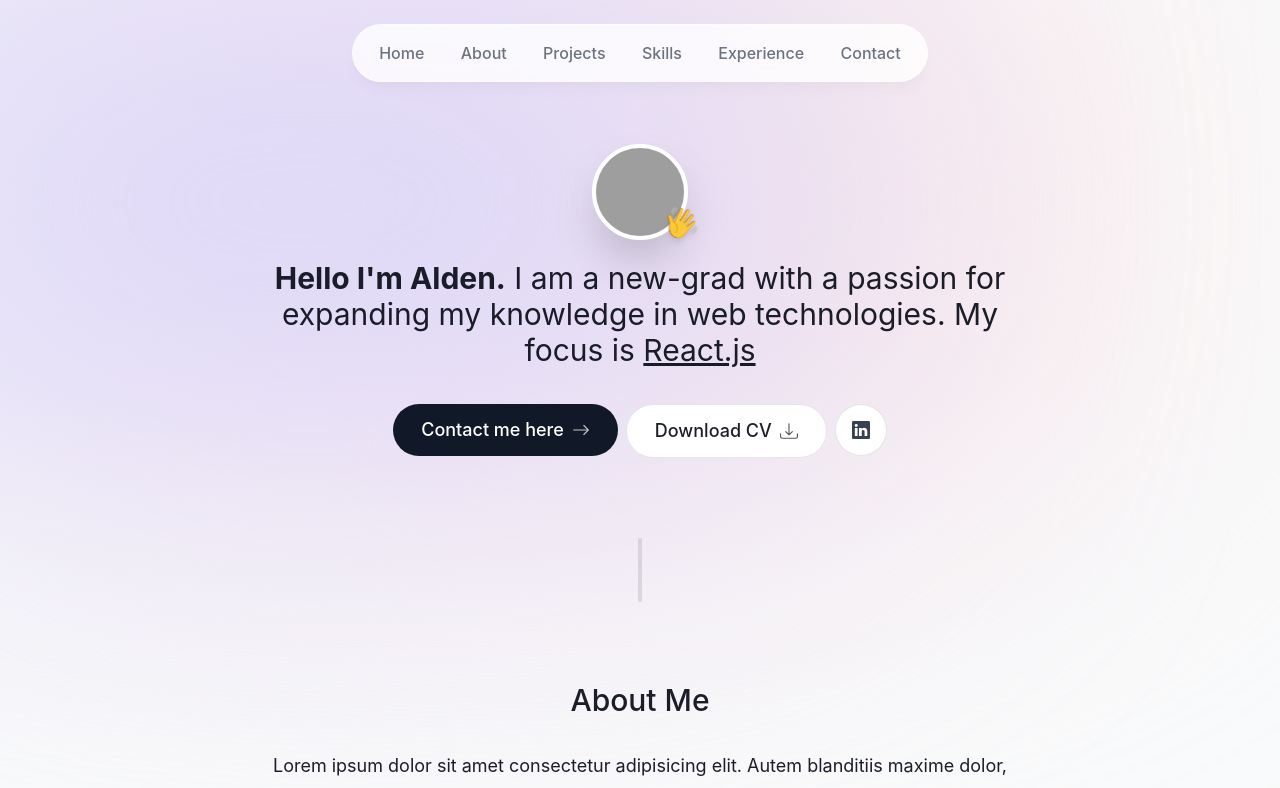
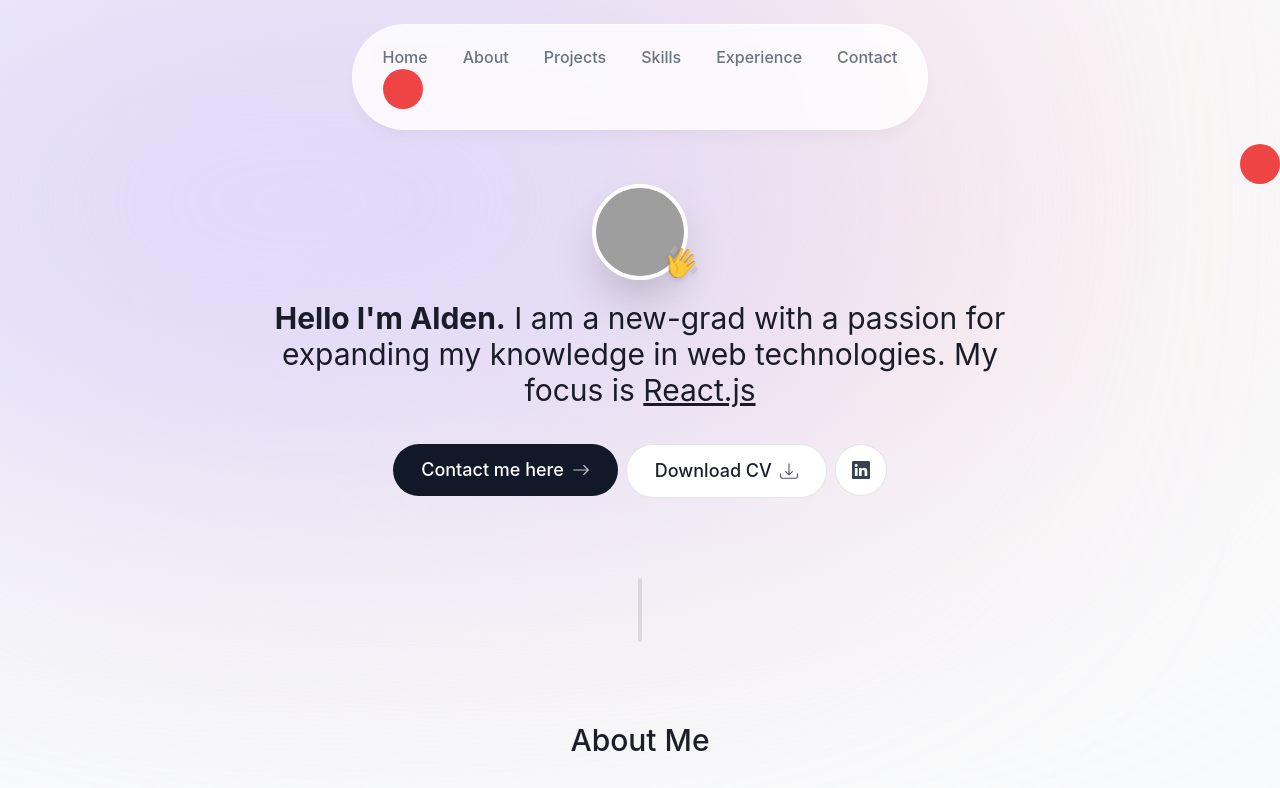
Before and after one commit to alden-ilao/personal-website, a React (Vite) app: page / in a window 1280 px wide. Shown: the top 788 px of the page. Built offline with nearby package versions, Linux system fonts and the light colour scheme; grey boxes are pictures that could not be loaded.

Commit message:
checkpoint (still stuck on framer motion nav)

```diff
--- a/package.json
+++ b/package.json
@@ -10,6 +10,7 @@
     "preview": "vite preview"
   },
   "dependencies": {
+    "clsx": "^2.0.0",
     "framer-motion": "^10.16.4",
     "react": "^18.2.0",
     "react-dom": "^18.2.0",
--- a/src/components/Header.tsx
+++ b/src/components/Header/Header.tsx
@@ -1,7 +1,5 @@
 import { motion } from "framer-motion";
-import { links as tabItems } from "../lib/data";
-
-import { NavLink } from "react-router-dom";
+import Navbar from "./Navbar";
 
 const Header = () => {
   return (
@@ -15,21 +13,12 @@ const Header = () => {
         animate={{ y: 0, opacity: 1 }}
         transition={{ duration: 0.5 }}
       >
-        <nav className="flex flex-1 place-items-center">
-          <menu
-            id="tabs"
-            className="flex flex-1 flex-row flex-wrap justify-around gap-[1rem] p-[1rem] font-medium text-gray-500 sm:flex-nowrap"
-          >
-            {tabItems.map((tab) => {
-              return (
-                <li key={tab.hash}>
-                  <a href={`/${tab.hash}`}>{tab.name}</a>
-                </li>
-              );
-            })}
-          </menu>
-        </nav>
+        <Navbar />
       </motion.div>
+
+      <div className="flex justify-end">
+        <motion.div layoutId="blue" className="h-10 w-10 rounded-full bg-red-500"></motion.div>
+      </div>
     </header>
   );
 };
--- /dev/null
+++ b/src/components/Header/Navbar.tsx
@@ -0,0 +1,48 @@
+import { useState } from "react";
+import { links as tabItems } from "../../lib/data";
+import { motion, AnimatePresence } from "framer-motion";
+import clsx from "clsx";
+
+const Navbar = () => {
+  const [selectedSection, setSelectedSection] = useState(`${tabItems[0].name}`);
+
+  return (
+    <nav className="flex flex-1">
+      <menu
+        id="tabs"
+        className="flex flex-1 flex-row flex-wrap justify-around gap-[0.5rem] p-[1rem] font-medium text-gray-500 sm:flex-nowrap"
+      >
+        {tabItems.map((tab) => {
+          return (
+            <li
+              key={tab.name}
+              className={`relative rounded-full px-2 py-1`}
+              onClick={() => {
+                setSelectedSection(tab.name);
+              }}
+            >
+              <a href={`/${tab.hash}`}>{tab.name}</a>
+              {selectedSection === tab.name && (
+                // <motion.div
+                //   layoutId="billid"
+                //   className="absolute inset-0 -z-10 rounded-full bg-gray-900"
+                //   transition={{
+                //     type: "spring",
+                //     stiffness: 380,
+                //     damping: 30,
+                //   }}
+                // ></motion.div>
+                <motion.div
+                  layoutId="red"
+                  className="h-10 w-10 rounded-full bg-red-500"
+                ></motion.div>
+              )}
+            </li>
+          );
+        })}
+      </menu>
+    </nav>
+  );
+};
+
+export default Navbar;
--- a/src/pages/RootLayout.tsx
+++ b/src/pages/RootLayout.tsx
@@ -1,5 +1,5 @@
 import { Outlet } from "react-router-dom";
-import Header from "../components/Header";
+import Header from "../components/Header/Header";
 import Footer from "../components/Footer";
 import { FC } from "react";
 
```
Also changed, not shown: 1 other file (tests, documents, lock files or other folders).
